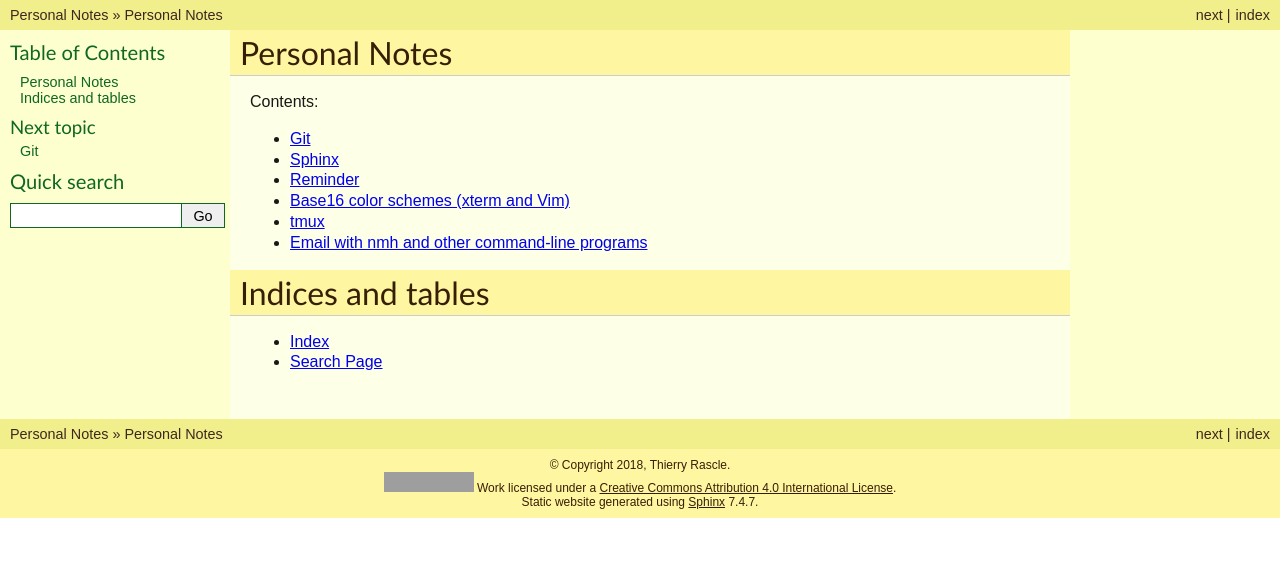
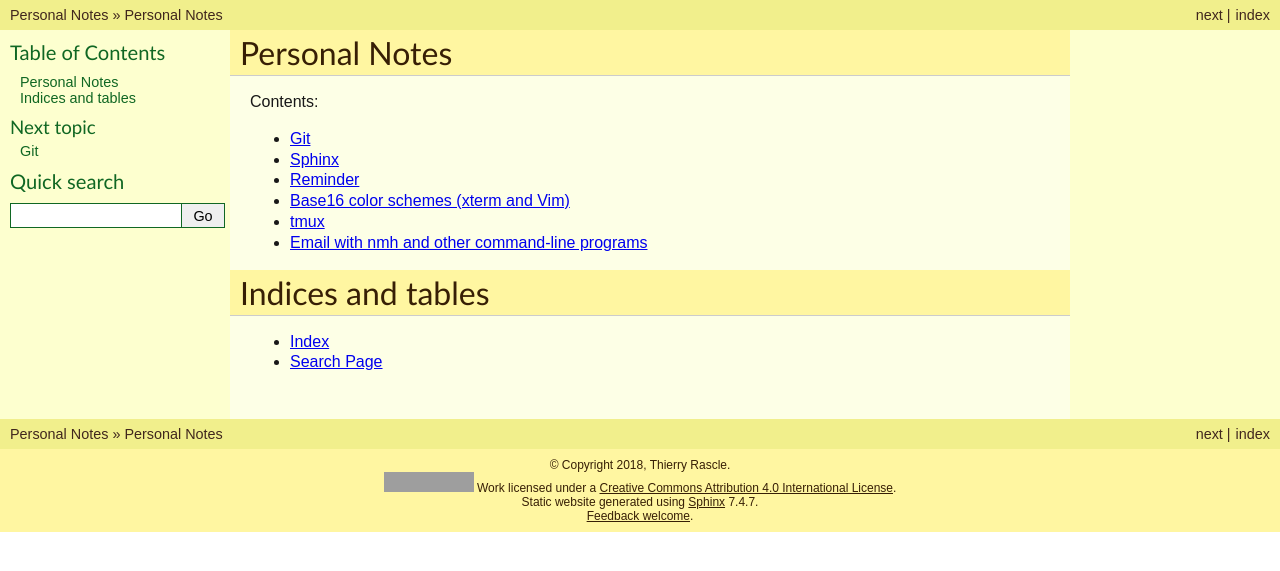
Before and after one commit to thierr26/thierr26_personal_notes_sphinx_sources, a Sphinx documentation site: the page built from source/index.rst, in a window 1280 px wide. Shown: the top 571 px of the page. Built offline with Sphinx 7.4.7, drawn with Linux system fonts in a browser that asks for light colours; grey boxes are pictures that could not be loaded.

Commit message:
Add mailto link in the footer

```diff
--- a/source/_templates/layout.html
+++ b/source/_templates/layout.html
@@ -17,6 +17,7 @@
       Static website generated using
       <a href="http://sphinx-doc.org/">Sphinx</a>
       {{ sphinx_version }}.{% endtrans %}
-    {%- endif %}
+    {%- endif %}<br />
+    <a href="mailto:thierr26@free.fr">Feedback welcome</a>.
   </div>
 {% endblock %}
```
